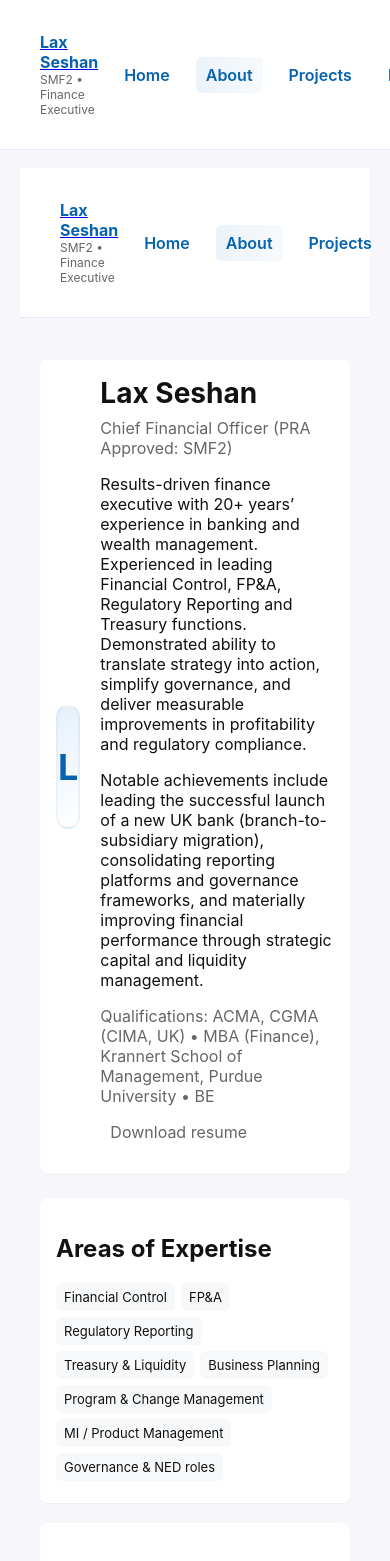
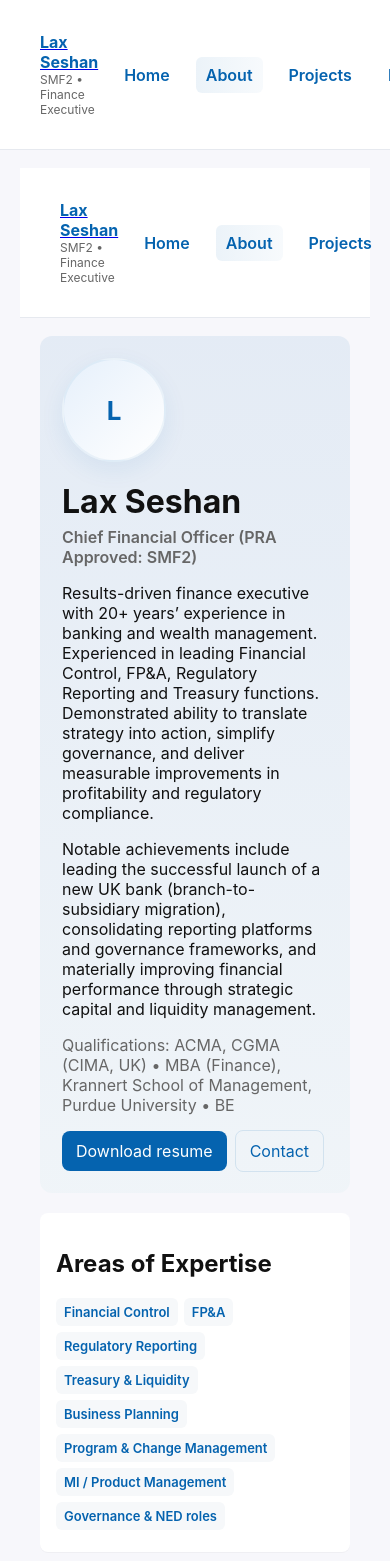
Before and after one commit to laxs2000/Profile, a Next.js app: page /about in a window 390 px wide. Shown: the top 1561 px of the page. Built offline with nearby package versions, Linux system fonts and the light colour scheme.

Commit message:
Style: improve About hero and badges; add colorful hero styles

```diff
--- a/pages/about.tsx
+++ b/pages/about.tsx
@@ -3,7 +3,7 @@ import Layout from '../components/Layout';
 export default function About() {
   return (
     <Layout>
-      <section className="card hero">
+      <section className="hero-card">
         <div className="profile-avatar" aria-hidden>
           L
         </div>
@@ -12,7 +12,7 @@ export default function About() {
           <p className="lead">Chief Financial Officer (PRA Approved: SMF2)</p>
 
           <p>
-            Results-driven finance executive with 20+ years’ experience in banking and wealth management. Experienced in leading Financial Control, FP&A, Regulatory Reporting and Treasury functions. Demonstrated ability to translate strategy into action, simplify governance, and deliver measurable improvements in profitability and regulatory compliance.
+            Results-driven finance executive with 20+ years’ experience in banking and wealth management. Experienced in leading Financial Control, FP&amp;A, Regulatory Reporting and Treasury functions. Demonstrated ability to translate strategy into action, simplify governance, and deliver measurable improvements in profitability and regulatory compliance.
           </p>
 
           <p style={{ marginTop: 8 }}>
@@ -23,9 +23,10 @@ export default function About() {
             Qualifications: ACMA, CGMA (CIMA, UK) • MBA (Finance), Krannert School of Management, Purdue University • BE
           </p>
 
-          <p style={{ marginTop: 12 }}>
-            <a href="/resume.docx" className="nav-link" download>Download resume</a>
-          </p>
+          <div style={{ marginTop: 12 }}>
+            <a href="/resume.docx" className="btn-primary" download>Download resume</a>
+            <a href="/contact" className="btn-ghost">Contact</a>
+          </div>
         </div>
       </section>
 
--- a/styles/globals.css
+++ b/styles/globals.css
@@ -3,6 +3,10 @@
   --card:#ffffff;
   --muted:#666;
   --accent:#0563af;
+  --accent-2: #0ea5a4;
+  --hero-gradient-start: #e6f0fb;
+  --hero-gradient-end: #ffffff;
+  --badge-bg: #eef6ff;
 }
 html,body,#root{
   height:100%;
@@ -49,6 +53,37 @@ body{
 .hero-content h1{ margin:0 0 8px 0; font-size:28px; }
 .hero-content p.lead{ margin:0 0 12px 0; color:var(--muted); }
 
+/* Hero card with color accent */
+.hero-card{
+  background: linear-gradient(180deg, rgba(5,99,175,0.08) 0%, rgba(14,165,164,0.03) 100%);
+  border-radius:12px;
+  padding:22px;
+  display:flex;
+  gap:20px;
+  align-items:center;
+}
+.hero-card .profile-avatar{ width:140px; height:140px; font-size:42px; box-shadow:0 8px 24px rgba(5,99,175,0.08); }
+.hero-card .hero-content h1{ font-size:32px; margin-bottom:6px; }
+.lead{ font-weight:600; color:var(--accent); }
+
+.btn-primary{ background:var(--accent); color:#fff; padding:10px 14px; border-radius:8px; text-decoration:none; display:inline-block; margin-right:8px; }
+.btn-ghost{ background:transparent; color:var(--accent); padding:10px 14px; border-radius:8px; text-decoration:none; border:1px solid rgba(5,99,175,0.12); }
+
+.section-title{ font-size:20px; margin:0 0 8px 0; }
+
+/* Colorful badges */
+.tech-badge{ display:inline-block; padding:8px 10px; border-radius:999px; font-size:13px; margin-right:8px; margin-bottom:8px; background:var(--badge-bg); color:var(--accent); font-weight:600; }
+
+/* Experience list styling */
+.experience h3{ margin:0 0 6px 0; }
+.experience p.muted{ margin:0 0 8px 0; }
+.experience ul{ margin:8px 0 0 18px; }
+
+@media (max-width: 720px){
+  .hero-card{ flex-direction:column; align-items:flex-start; }
+  .hero-card .profile-avatar{ width:100px; height:100px; font-size:26px; }
+}
+
 /* Cards and project grid */
 .card{ background:var(--card); padding:20px; border-radius:10px; box-shadow:0 6px 18px rgba(20,20,40,0.04); }
 .projects-grid{ display:grid; grid-template-columns:repeat(auto-fit,minmax(260px,1fr)); gap:18px; }
```
